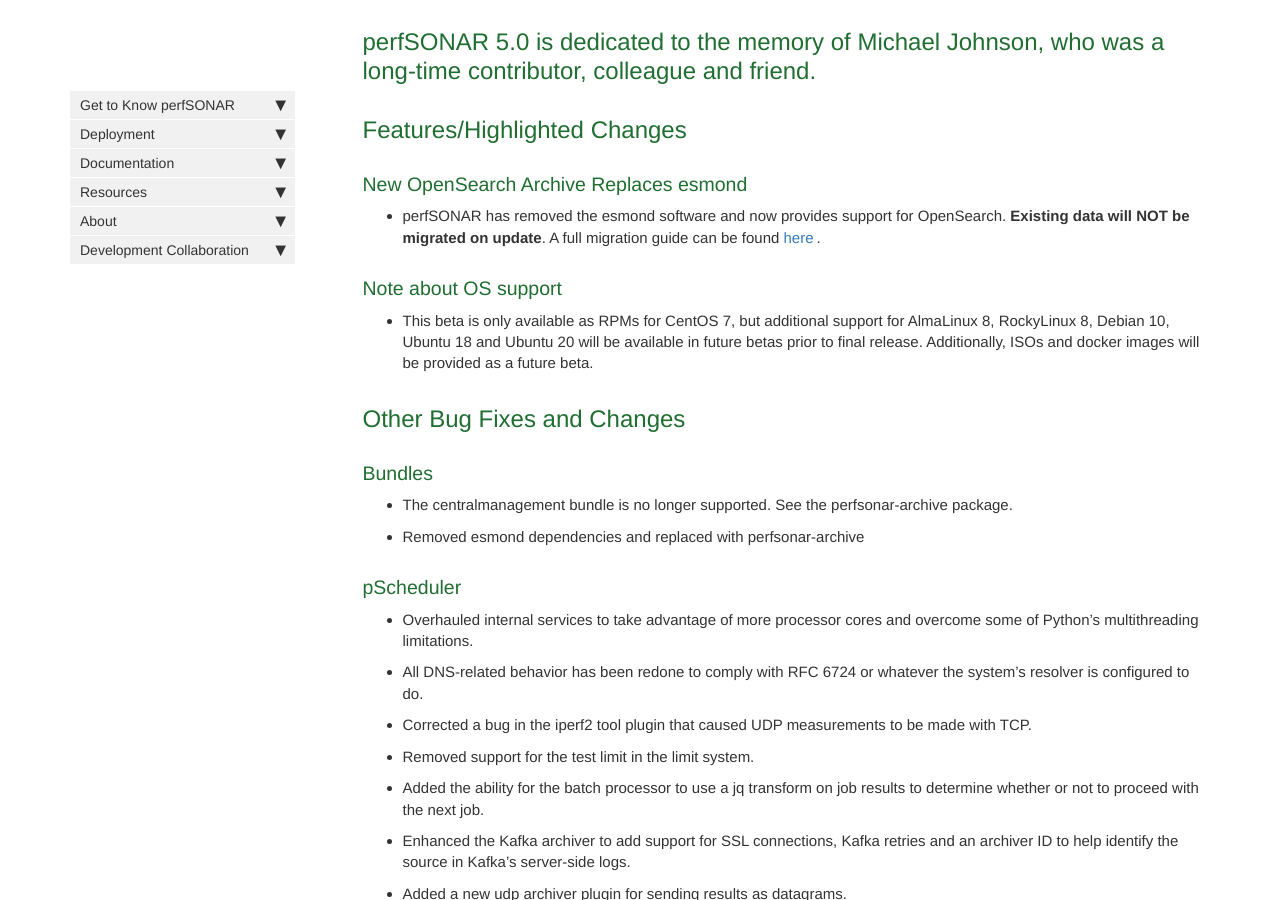
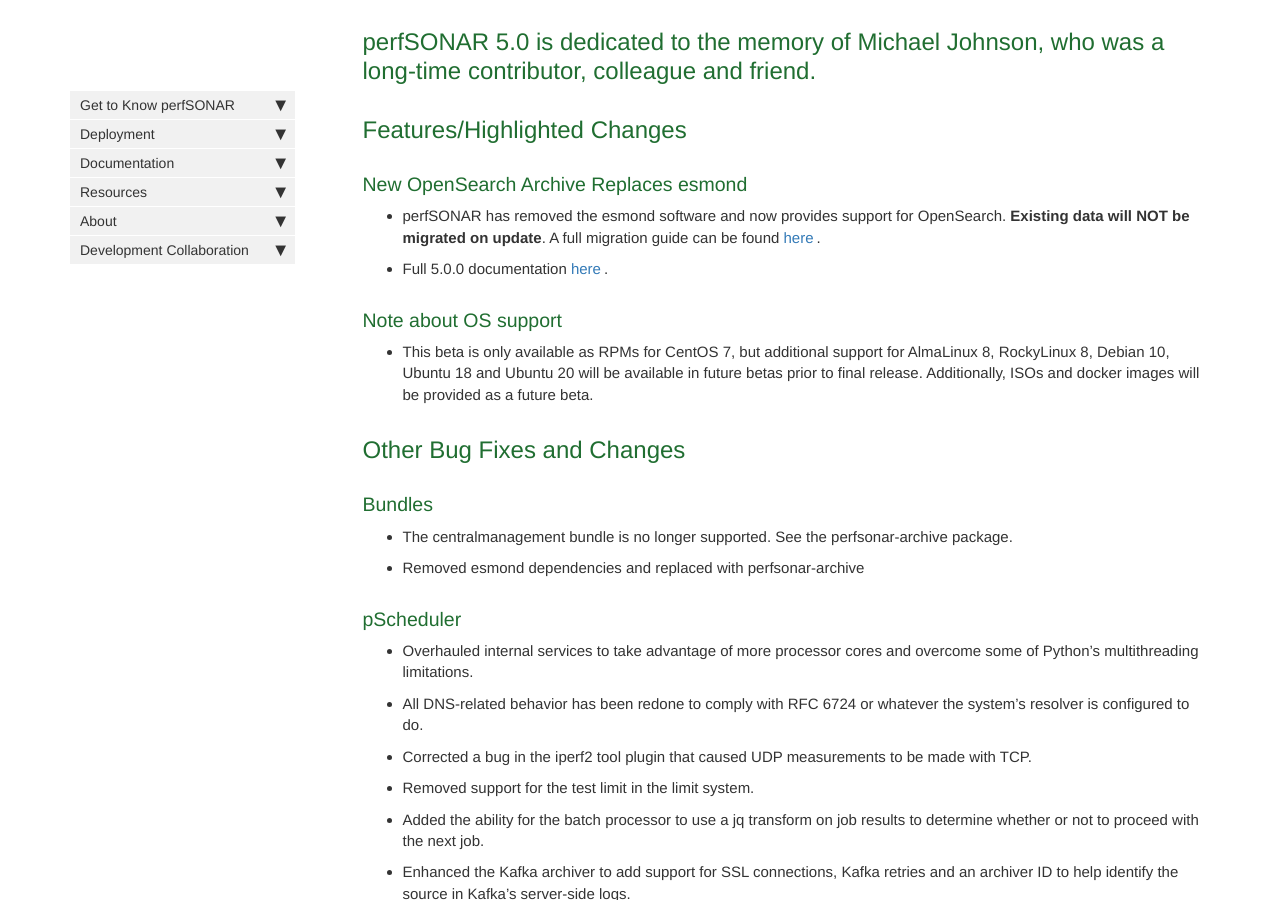
Before and after one commit to perfsonar/website, a Jekyll site: the page built from _releasenotes/2022-05-31-5.0.0b1.md, in a window 1280 px wide and 900 px high, scrolled down 494 px. Built offline with Jekyll 4.4.1, drawn with Linux system fonts in a browser that asks for light colours; comment, search, counter and statistics services are not loaded.

Commit message:
Adding full url to 5.0.0 docs

```diff
--- a/_releasenotes/2022-05-31-5.0.0b1.md
+++ b/_releasenotes/2022-05-31-5.0.0b1.md
@@ -13,6 +13,8 @@ Features/Highlighted Changes
 ### New OpenSearch Archive Replaces esmond
 
 - perfSONAR has removed the esmond software and now provides support for OpenSearch. **Existing data will NOT be migrated on update**. A full migration guide can be found [here](https://docs.perfsonar.net/release_candidates/5.0.0/manage_update.html#upgrading-to-perfsonar-5-x).
+
+- Full 5.0.0 documentation [here](https://docs.perfsonar.net/release_candidates/5.0.0).
 
 ### Note about OS support
 
```
